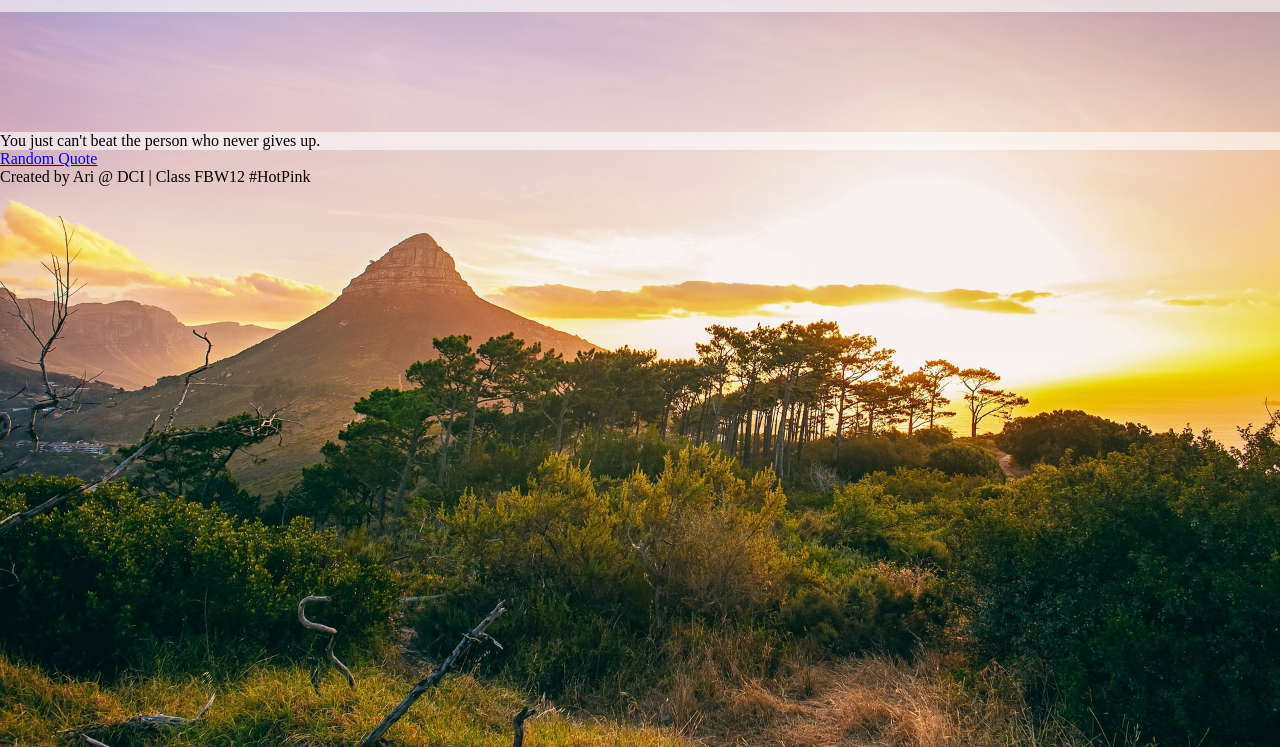
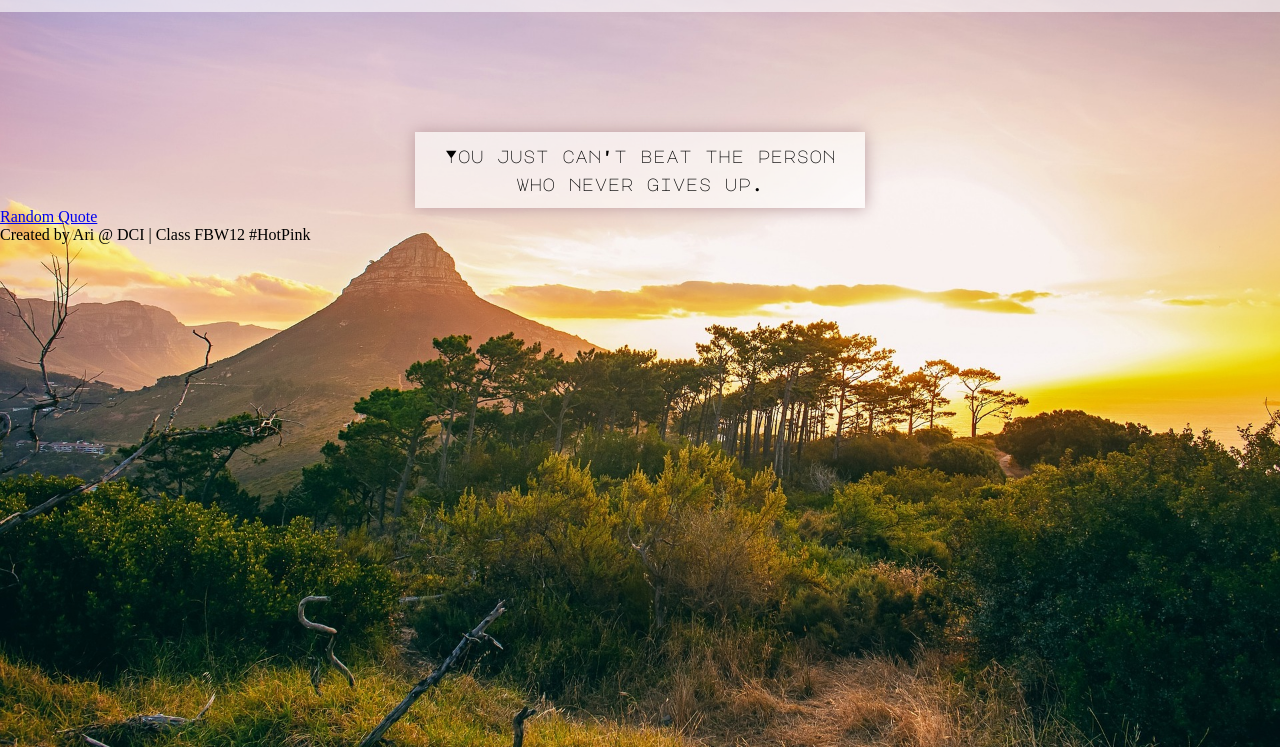
Before and after one commit to FeliOdras/Quote-Of-The-Day, a plain HTML site: page index.html in a window 1280 px wide. Shown: the part 53-800 px from the top of the page. Drawn offline with Linux system fonts and the light colour scheme.

Commit message:
Added styles for output area

```diff
--- a/assets/scss/partials/_main.scss
+++ b/assets/scss/partials/_main.scss
@@ -3,5 +3,14 @@
 
     .quoteOfTheDay {
         background-color: $element-background-color;
+        width: 70vw;
+        max-width: 450px;
+        margin: auto;
+        padding: 10px;
+        text-align: center;
+        font-family: $main-font;
+        font-size: 1.1rem;
+        line-height: 160%;
+        box-shadow: 0 0 15px #bc9ca1;
     }
 }
```
Also changed, not shown: assets/css/style.css.
